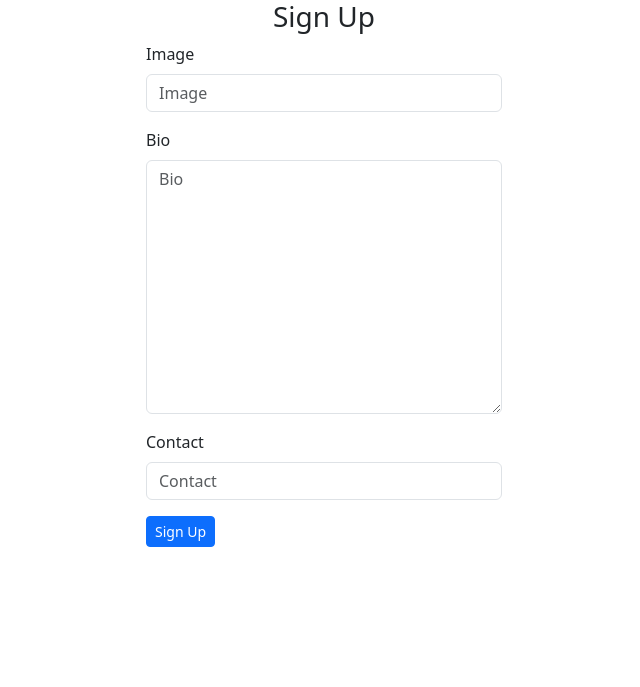
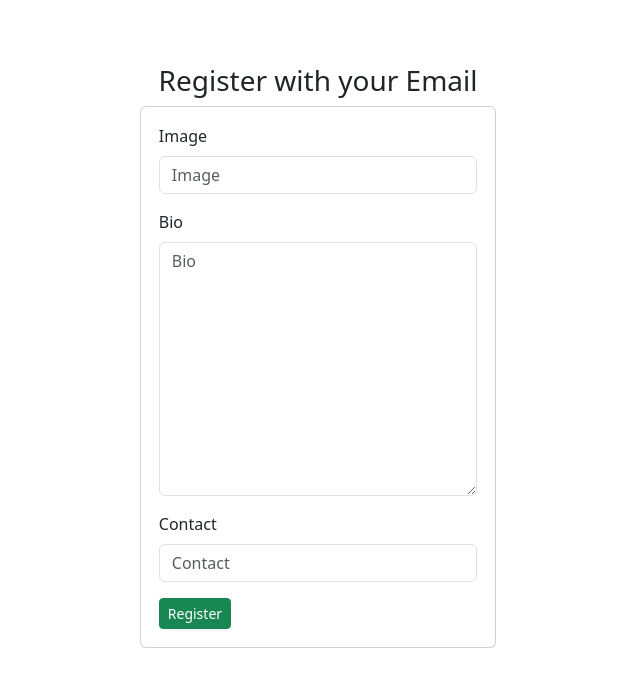
Before and after one commit to jobkarani/Awards, a Django app: template award/templates/django_registration/registration_form.html in a window 1280 px wide. Shown: the top 687 px of the page, without its empty margins (316-956 px from the left). Run offline with Django 3.2, Linux system fonts and the light colour scheme; the template is opened without the code that fills it: values that come from a table or form of the project are taken from there, others are empty; some libraries are stand-ins or nearby versions.

Commit message:
styles registration form

```diff
--- a/award/templates/django_registration/registration_form.html
+++ b/award/templates/django_registration/registration_form.html
@@ -1,5 +1,5 @@
 {%extends "registration/base.html"%} {% load bootstrap5 %} {% block content %}
-<div class="container">
+<div class="container" style="margin-left: 5%;margin-top: 5%;">
   <div class="row">
     <!-- Empty div -->
     <div class="col-md-4"></div>
@@ -9,21 +9,19 @@
       {% endif %}
       <div class="panel panel-default">
         <div class="panel-heading">
-          <h3 class="text-center">Sign Up</h3>
+          <h3 class="text-center">Register with your Email</h3>
         </div>
+        <div class="card" style="padding: 5%;">
           <div class="panel-body">
             <form action="/accounts/register/" method="post">
               {% csrf_token %} {% bootstrap_form form %}
               <div class="form-group">
-              <input
-                type="submit"
-                class="btn btn-primary btn-sm"
-                value="Sign Up"
-              />
+                <input type="submit" class="btn btn-success btn-sm" value="Register" />
               </div>
 
               <input type="hidden" name="next" value="{{next}}" />
             </form>
+          </div>
         </div>
       </div>
     </div>
```
Lines whose indentation alone changed are shown as unchanged.
